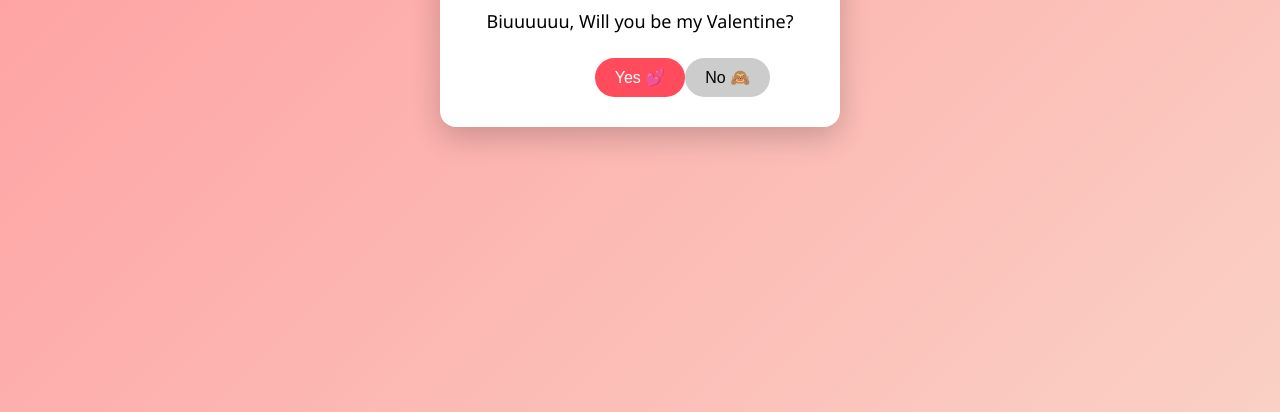
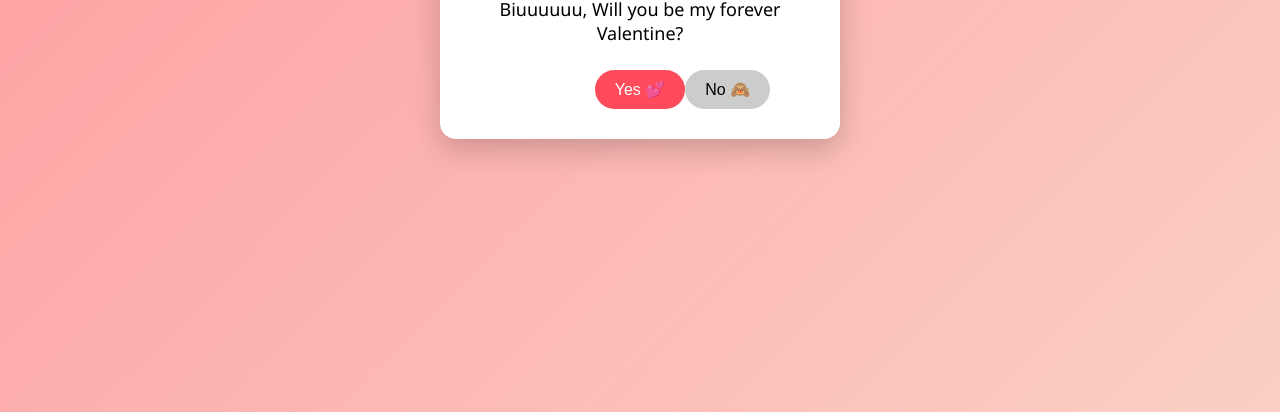
Before and after one commit to ousep194-del/valentine, a plain HTML site: page index.html in a window 1280 px wide. Shown: the part 388-800 px from the top of the page. Drawn offline with Linux system fonts and the light colour scheme.

Commit message:
Update index.html

```diff
--- a/index.html
+++ b/index.html
@@ -58,7 +58,7 @@
 
   <div class="card">
     <h1>Hey ❤️</h1>
-    <p>Biuuuuuu, Will you be my Valentine?</p>
+    <p>Biuuuuuu, Will you be my forever Valentine?</p>
 
     <button id="yesBtn" onclick="yesClicked()">Yes 💕</button>
     <button id="noBtn">No 🙈</button>
```
